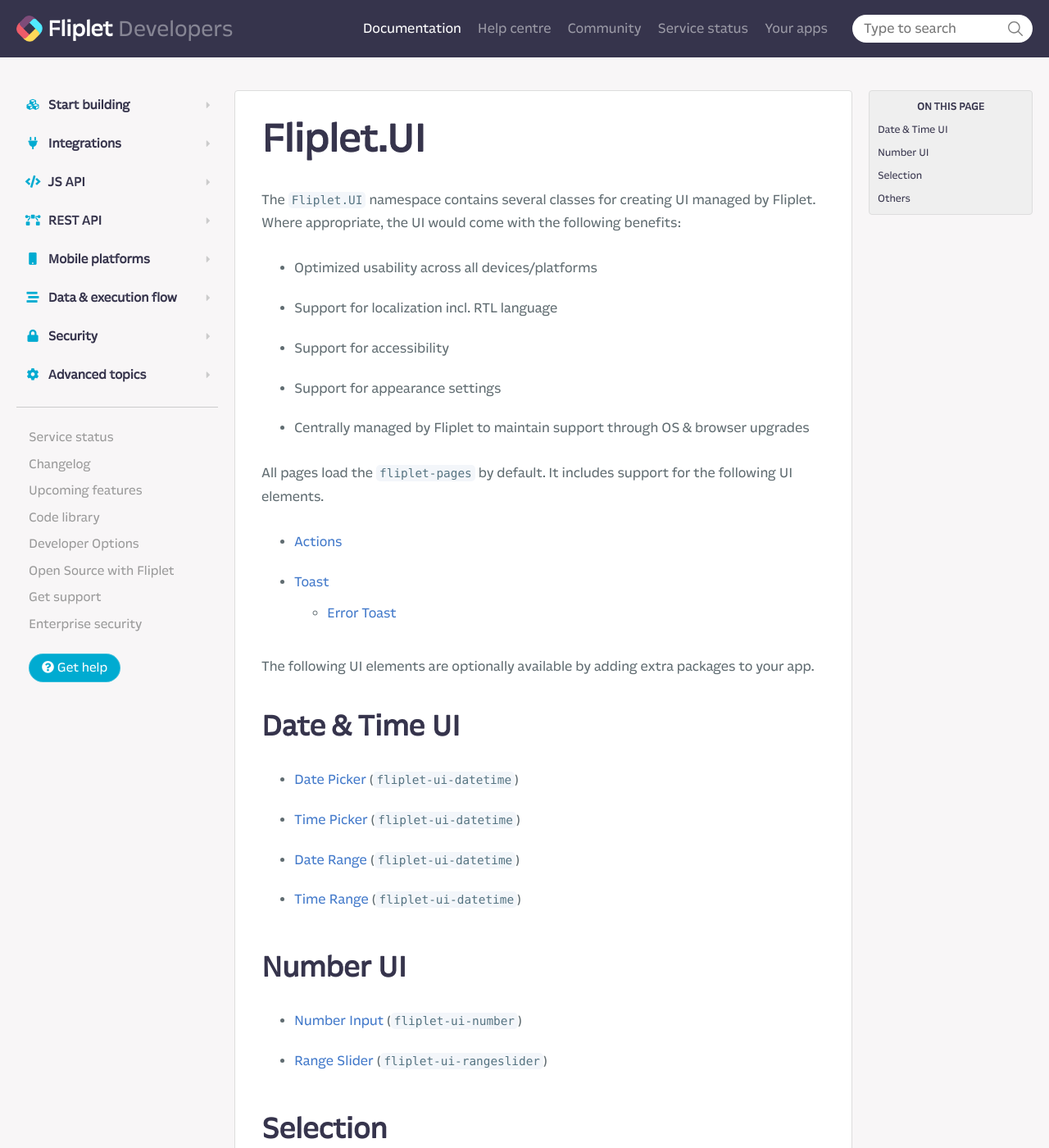
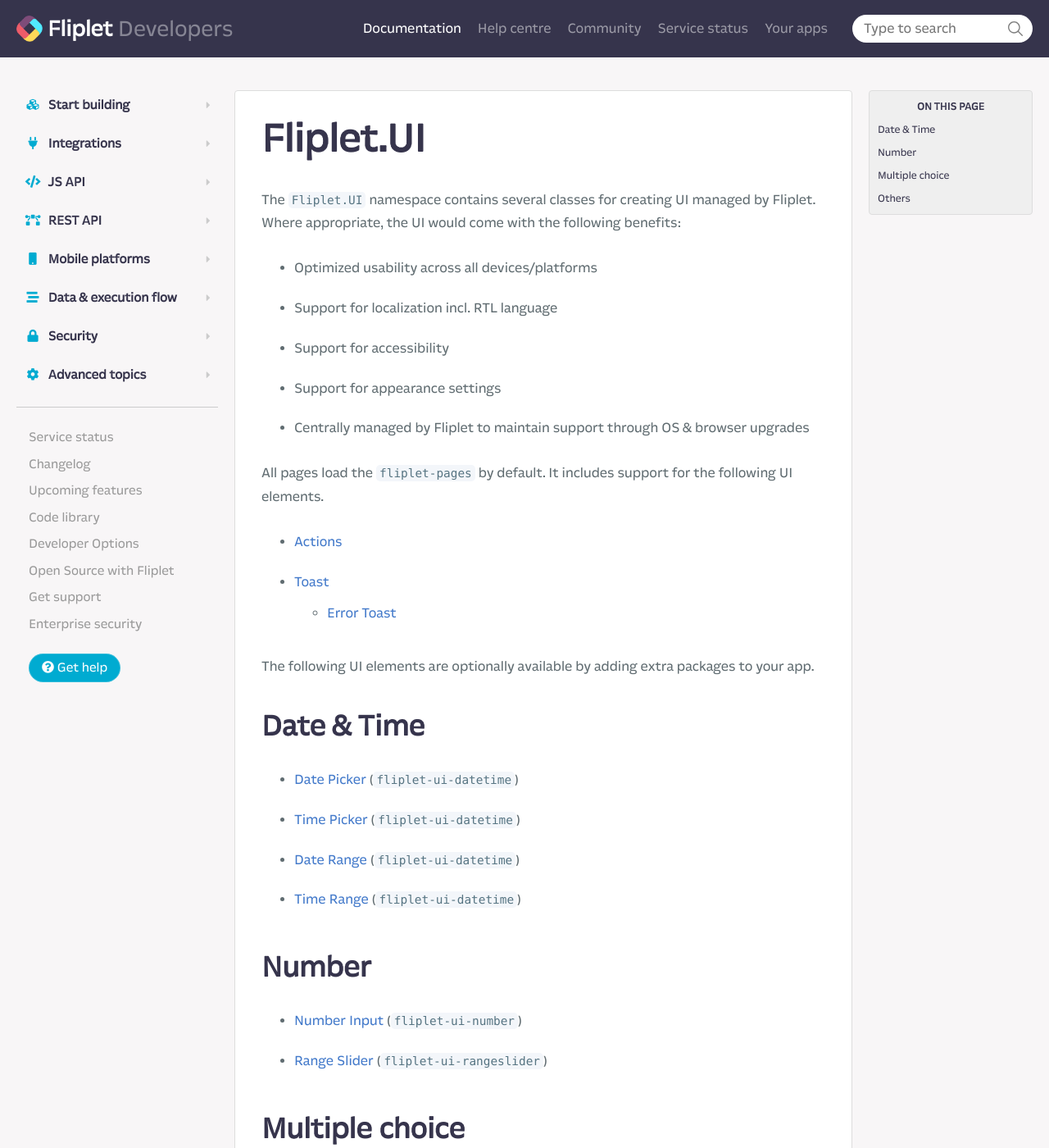
Before and after one commit to Fliplet/fliplet-cli, a Jekyll site: the page built from docs/API/fliplet-ui.md, in a window 1280 px wide and 1400 px high. Shown: the whole window at 82% size. Built offline with Jekyll 4.4.1, drawn with Linux system fonts in a browser that asks for light colours; nearby versions of some CDN libraries; our own code applies the rules of GitHub Pages for plain Markdown files; library files that are not in the unit come from our copies; comment, search, counter and statistics services are not loaded; a style sheet for code colours, icons or effects is not loaded.

Commit message:
Update fliplet-ui.md

```diff
--- a/docs/API/fliplet-ui.md
+++ b/docs/API/fliplet-ui.md
@@ -16,19 +16,19 @@
 
 The following UI elements are optionally available by adding extra packages to your app.
 
-## Date & Time UI
+## Date & Time
 
   - [Date Picker](fliplet-ui-datepicker.md) (`fliplet-ui-datetime`)
   - [Time Picker](fliplet-ui-timepicker.md) (`fliplet-ui-datetime`)
   - [Date Range](fliplet-ui-daterange.md) (`fliplet-ui-datetime`)
   - [Time Range](fliplet-ui-timerange.md) (`fliplet-ui-datetime`)
 
-## Number UI
+## Number
 
   - [Number Input](fliplet-ui-number.md) (`fliplet-ui-number`)
   - [Range Slider](fliple-ui-rangeslider.md) (`fliplet-ui-rangeslider`)
 
-## Selection
+## Multiple choice
 
   - [Typeahead](fliplet-ui-typeahead.md) (`fliplet-ui-typeahead`)
 
```
